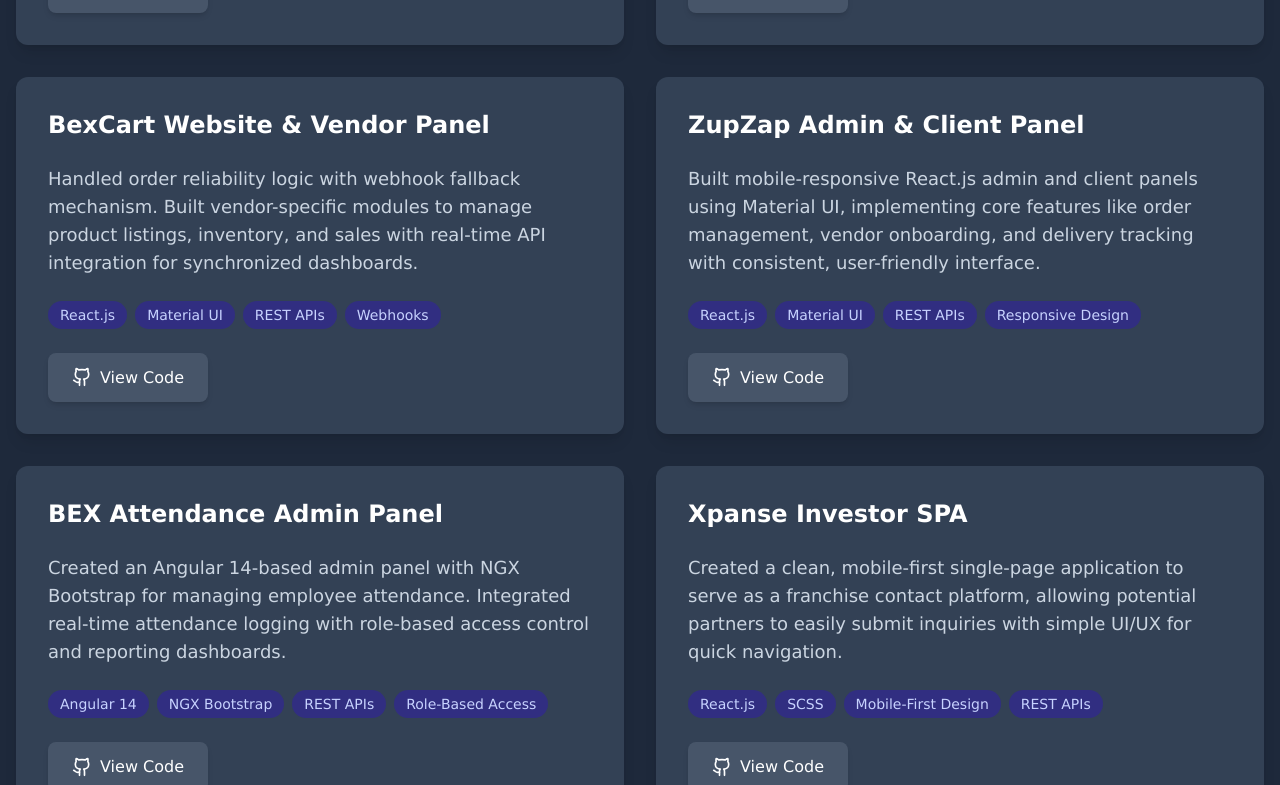
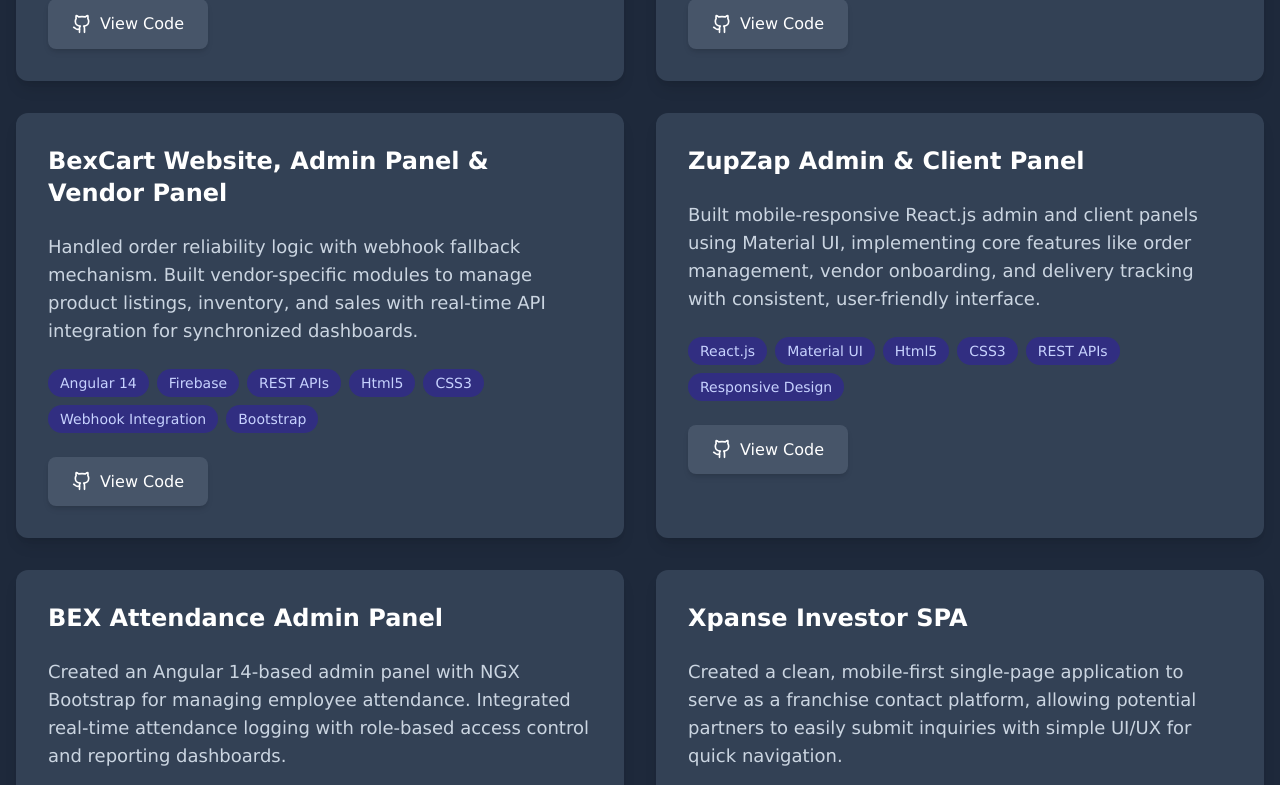
Before and after one commit to Varun1206Tom/varun-jangale-portfolio, a React (Vite) app: page / in a window 1280 px wide. Shown: the part 2671-3456 px from the top of the page. Built offline with nearby package versions, Linux system fonts and the light colour scheme.

Commit message:
Changes In Portfolio.data File

```diff
--- a/src/data/portfolioData.ts
+++ b/src/data/portfolioData.ts
@@ -41,35 +41,35 @@ export const projects = [
   {
     title: "Xpanse Admin Panel",
     description: "Built a fully responsive admin panel using React.js, CoreUI, and SCSS, with optimized UI/UX for seamless navigation across key modules including menu management, order tracking, and user administration.",
-    technologies: ["React.js", "CoreUI", "SCSS", "REST APIs", "Socket.IO"],
+    technologies: ["React.js", "CoreUI", "SCSS", "REST APIs", "Google Maps API", "Redux", "Html5", "CSS3"],
     githubUrl: "https://github.com/Varun1206Tom",
     demoUrl: "#"
   },
   {
     title: "Xpanse Cafe Website",
     description: "Developed a fully responsive café website using React.js and SCSS, with reusable components and intuitive UI/UX. Integrated CC Avenue for payments, Google Maps API for location, and Socket.IO for real-time order status updates.",
-    technologies: ["React.js", "SCSS", "CC Avenue", "Google Maps API", "Socket.IO"],
+    technologies: ["React.js", "SCSS", "Html5", "CSS3", "Material UI", "Redux", "CC Avenue", "Google Maps API", "Socket.IO", "Razor Pay"],
     githubUrl: "https://github.com/Varun1206Tom",
     demoUrl: "#"
   },
   {
-    title: "BexCart Website & Vendor Panel",
+    title: "BexCart Website, Admin Panel & Vendor Panel",
     description: "Handled order reliability logic with webhook fallback mechanism. Built vendor-specific modules to manage product listings, inventory, and sales with real-time API integration for synchronized dashboards.",
-    technologies: ["React.js", "Material UI", "REST APIs", "Webhooks"],
+    technologies: ["Angular 14", "Firebase", "REST APIs", "Html5", "CSS3", "Webhook Integration", "Bootstrap"],
     githubUrl: "https://github.com/Varun1206Tom",
     demoUrl: "#"
   },
   {
     title: "ZupZap Admin & Client Panel",
     description: "Built mobile-responsive React.js admin and client panels using Material UI, implementing core features like order management, vendor onboarding, and delivery tracking with consistent, user-friendly interface.",
-    technologies: ["React.js", "Material UI", "REST APIs", "Responsive Design"],
+    technologies: ["React.js", "Material UI", "Html5", "CSS3", "REST APIs", "Responsive Design"],
     githubUrl: "https://github.com/Varun1206Tom",
     demoUrl: "#"
   },
   {
     title: "BEX Attendance Admin Panel",
     description: "Created an Angular 14-based admin panel with NGX Bootstrap for managing employee attendance. Integrated real-time attendance logging with role-based access control and reporting dashboards.",
-    technologies: ["Angular 14", "NGX Bootstrap", "REST APIs", "Role-Based Access"],
+    technologies: ["Angular 14", "NGX Bootstrap", "REST APIs", "Html5", "CSS3"],
     githubUrl: "https://github.com/Varun1206Tom",
     demoUrl: "#"
   },
@@ -94,7 +94,7 @@ export const certifications = [
     title: "AI Tools Workshop",
     issuer: "United Latino Students Association",
     year: "2025",
-    skills: ["Gamma.app", "Merlin", "NotebookLM", "Grok (xAI)", "ChatGPT"],
+    skills: ["Gamma.app", "Merlin", "NotebookLM", "Grok (xAI)", "ChatGPT", "DALL·E"],
     url: "#"
   }
 ];
```
